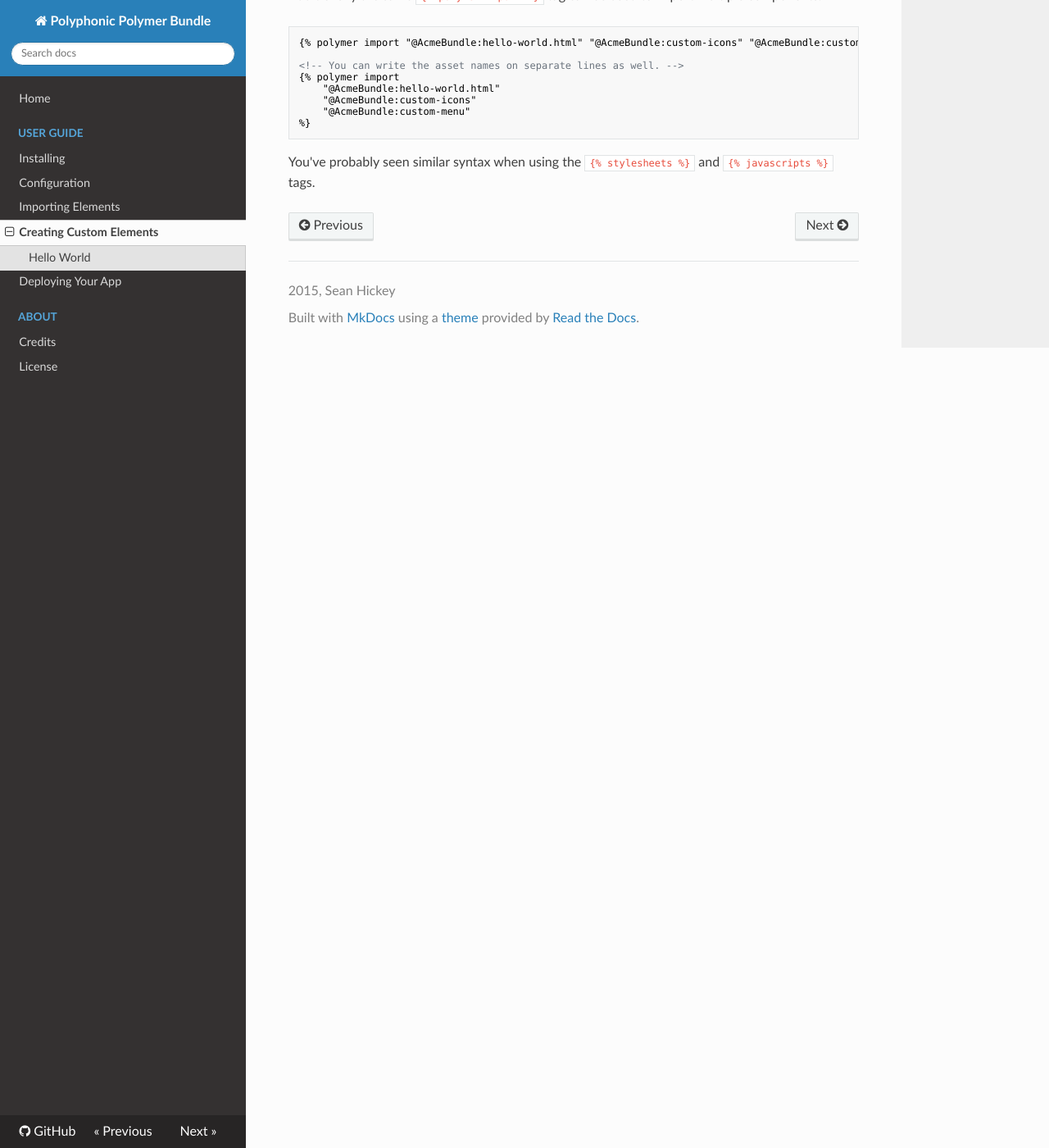
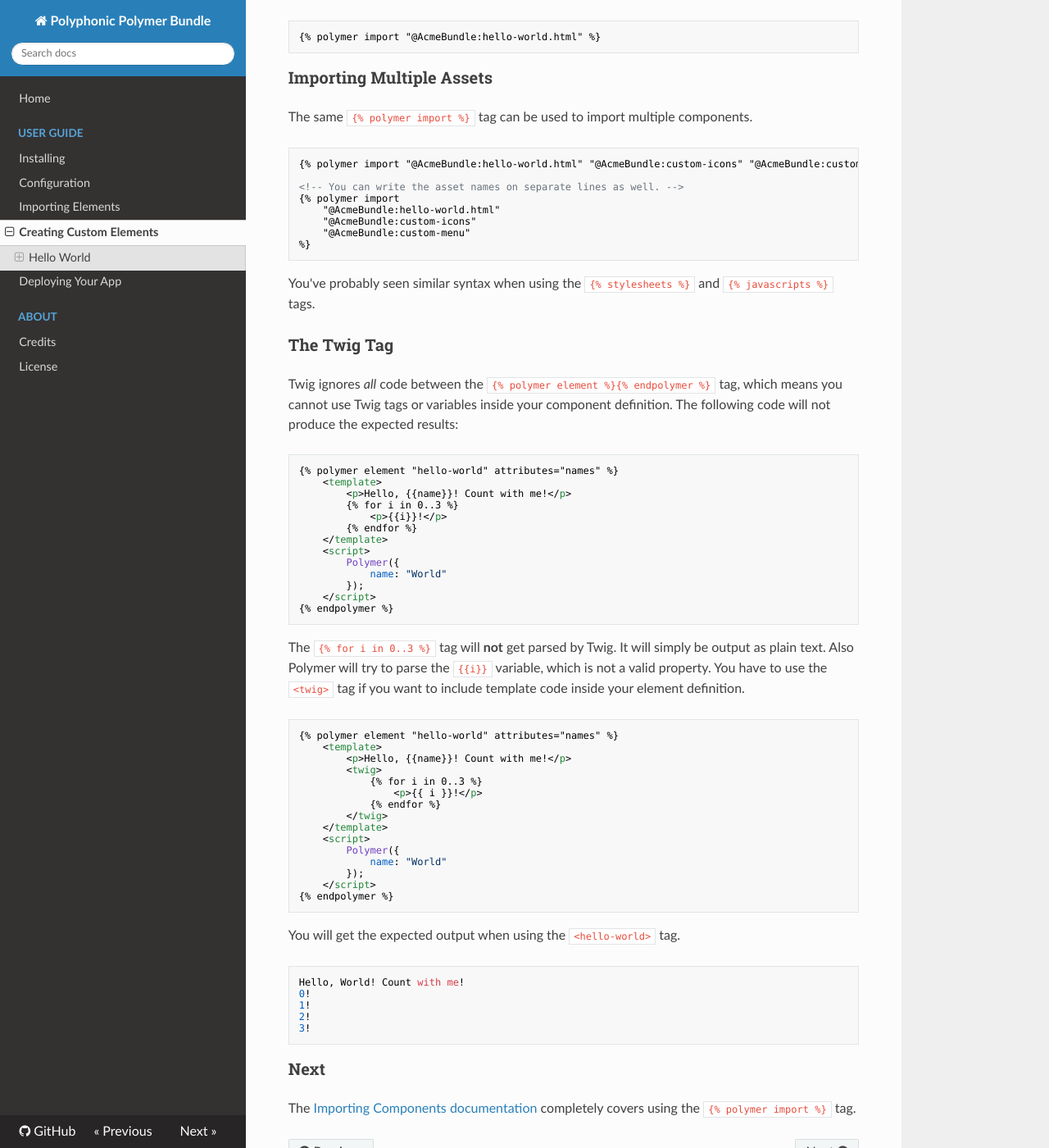
Before and after one commit to headzoo/polymer-bundle, an MkDocs documentation site: the page built from Resources/doc/custom.md, in a window 1280 px wide and 1400 px high, scrolled down 2798 px. Shown: the whole window at 82% size. Built offline with MkDocs 1.6.1, drawn with Linux system fonts in a browser that asks for light colours; nearby versions of some CDN libraries; old or Windows-style settings are respelled for this version of MkDocs; some of the changed text lies outside the part shown.

Commit message:
Update custom.md
[ci skip]

````diff
--- a/Resources/doc/custom.md
+++ b/Resources/doc/custom.md
@@ -65,6 +65,7 @@
 This lesson assumes you already have a Symfony bundle generated for your
 application. The bundle name **AcmeBundle** will be used.
 
+#### The Polymer Tag
 Start by creating a file for your component inside your bundle directory.
 Polyphonic expects your component templates to be saved in the bundle's
 `Resources/public/elements` directory along with your bundles other assets.
@@ -108,6 +109,7 @@
 
 The code between the tags is identical. The difference when using the `{% polymer element %}` element tag is the code between the opening and close tag is ignored by Twig. An exception **will not** be thrown because of the `{{name}}` variable.
 
+### Importing Your Component
 Now you can use the element in your templates with the following code:
 
 ```html
@@ -138,7 +140,8 @@
 {% polymer import "@AcmeBundle:hello-world.html" %}
 ```
 
-Additionally the same `{% polymer import %}` tag can be used to import multiple components.
+### Importing Multiple Assets
+The same `{% polymer import %}` tag can be used to import multiple components.
 
 ```html
 {% polymer import "@AcmeBundle:hello-world.html" "@AcmeBundle:custom-icons" "@AcmeBundle:custom-menu" %}
@@ -152,3 +155,55 @@
 ```
 
 You've probably seen similar syntax when using the `{% stylesheets %}` and `{% javascripts %}` tags.
+
+### The Twig Tag
+Twig ignores *all* code between the `{% polymer element %}{% endpolymer %}` tag, which means you cannot use Twig tags or variables inside your component definition. The following code will not produce the expected results:
+
+```html
+{% polymer element "hello-world" attributes="names" %}
+    <template>
+        <p>Hello, {{name}}! Count with me!</p>
+        {% for i in 0..3 %}
+            <p>{{i}}!</p>
+        {% endfor %}
+    </template>
+    <script>
+        Polymer({
+            name: "World"
+        });
+    </script>
+{% endpolymer %}
+```
+
+The `{% for i in 0..3 %}` tag will **not** get parsed by Twig. It will simply be output as plain text. Also Polymer will try to parse the `{{i}}` variable, which is not a valid property. You have to use the `<twig>` tag if you want to include template code inside your element definition.
+
+```html
+{% polymer element "hello-world" attributes="names" %}
+    <template>
+        <p>Hello, {{name}}! Count with me!</p>
+        <twig>
+            {% for i in 0..3 %}
+                <p>{{ i }}!</p>
+            {% endfor %}
+        </twig>
+    </template>
+    <script>
+        Polymer({
+            name: "World"
+        });
+    </script>
+{% endpolymer %}
+```
+
+You will get the expected output when using the `<hello-world>` tag.
+
+```
+Hello, World! Count with me!
+0!
+1!
+2!
+3!
+```
+
+### Next
+The [Importing Components documentation](importing.md) completely covers using the `{% polymer import %}` tag.
````
